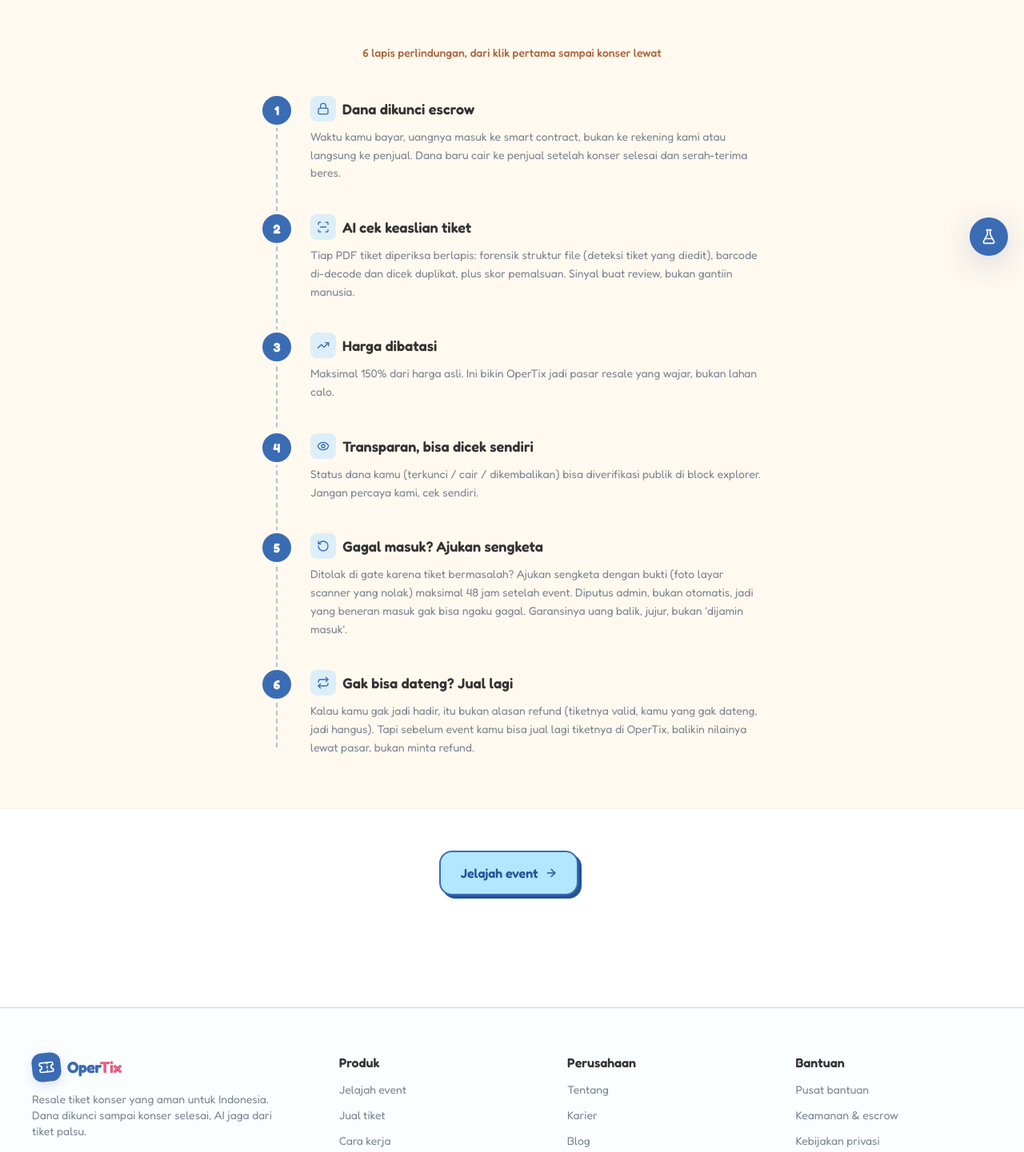
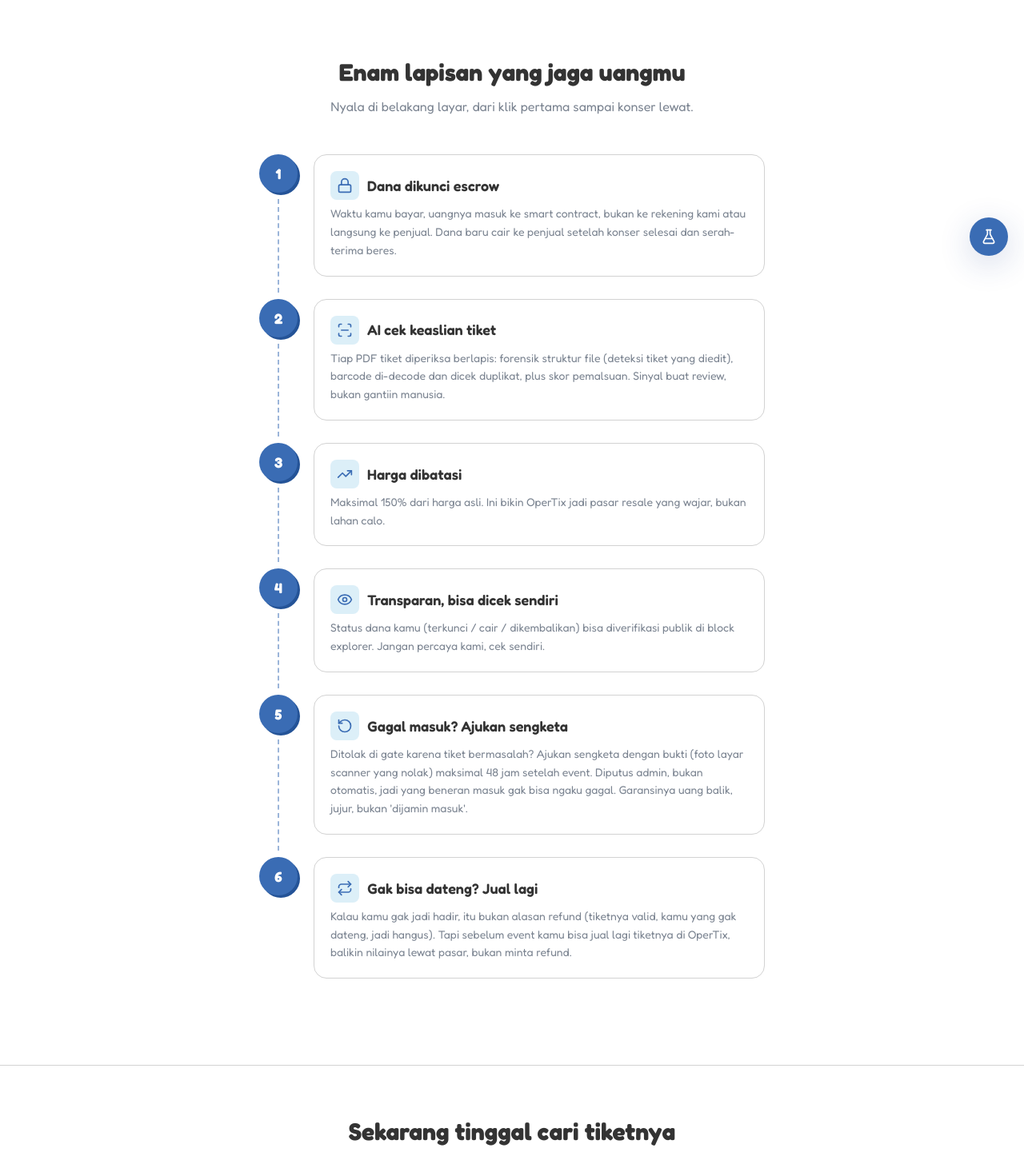
Before and after one commit to Lummy-Ticket/lummy, a Next.js app in the folder web/: page /how-it-works in a window 1280 px wide. Shown: the part 460-1901 px from the top of the page at 80% size. Built offline with nearby package versions, Linux system fonts and the light colour scheme.

Commit message:
feat: enhance event detail and how-it-works pages with improved layout and styling; update HeroSearch suggestions display

```diff
--- a/web/src/app/events/[id]/page.tsx
+++ b/web/src/app/events/[id]/page.tsx
@@ -173,7 +173,8 @@ export default function EventDetailPage() {
 
         {/* Sidebar */}
         <aside className="lg:sticky lg:top-24 h-fit flex flex-col gap-4">
-          <div className="bg-neutral-white rounded-3xl border border-lummy-500 p-6 flex flex-col gap-4">
+          <div className="bg-neutral-white rounded-3xl border border-lummy-500 overflow-hidden">
+            <div className="p-6 flex flex-col gap-4">
               <div className="flex items-center gap-2 text-lummy-500 font-fredoka font-semibold">
                 <Lock className="w-5 h-5" /> Dilindungi escrow
               </div>
@@ -183,10 +184,12 @@ export default function EventDetailPage() {
                 <li className="flex gap-2"><CheckCircle2 className="w-4 h-4 text-lummy-500 shrink-0 mt-0.5" /> Harga dibatasi maksimal {CAP_PCT}% dari harga asli.</li>
               </ul>
             </div>
-          <div className="bg-secondary-cream-light rounded-3xl border border-neutral-light-gray-1 p-6">
-            <div className="text-xs text-neutral-gray mb-1">Harga mulai dari</div>
+            {/* Stub harga: perforasi + cream = kertas tiket */}
+            <div className="px-6 py-4 bg-secondary-cream-light border-t-2 border-dashed border-neutral-light-gray-1">
+              <div className="text-xs text-secondary-brown-dark/80">Harga mulai dari</div>
               <div className="font-fredoka font-bold text-2xl text-neutral-black">{formatIDR(event.fromPrice)}</div>
-            <p className="text-xs text-neutral-gray mt-2">Pilih listing di sebelah untuk beli. Dana langsung masuk escrow.</p>
+              <p className="text-xs text-secondary-brown-dark/70 mt-1">Pilih listing di sebelah untuk beli. Dana langsung masuk escrow.</p>
+            </div>
           </div>
           <NotifyCard event={event} />
         </aside>
--- a/web/src/app/how-it-works/page.tsx
+++ b/web/src/app/how-it-works/page.tsx
@@ -50,39 +50,44 @@ export default function HowItWorks() {
         </div>
       </section>
 
-      {/* Timeline: 6 lapis perlindungan, garis dashed = perforasi tiket, band cream */}
-      <section className="bg-secondary-cream-light border-y border-secondary-cream-soft py-14 lg:py-16">
+      {/* Stepper: enam lapis perlindungan. Node navy hard-shadow + garis dashed nyambung
+          (perforasi tiket), panel putih dengan border tipis di atas latar putih. */}
+      <section className="border-y border-neutral-light-gray-1 py-16 lg:py-20">
         <div className="max-w-2xl mx-auto px-5">
-          <p className="text-center text-sm font-medium text-secondary-brown-dark mb-10">6 lapis perlindungan, dari klik pertama sampai konser lewat</p>
-          <div className="relative">
-            {/* garis vertikal putus-putus */}
-            <div className="absolute left-[21px] top-3 bottom-3 border-l-2 border-dashed border-lummy-500/40" aria-hidden />
-            <div className="flex flex-col gap-9">
-              {sections.map((s, i) => (
-                <div key={s.title} className="relative flex gap-5">
-                  {/* node bernomor */}
-                  <span className="relative z-10 shrink-0 w-11 h-11 rounded-full bg-primary-navy text-white font-fredoka font-bold grid place-items-center border-4 border-secondary-cream-light">
+          <h2 className="text-center font-bold text-2xl md:text-3xl text-neutral-black leading-tight">Enam lapisan yang jaga uangmu</h2>
+          <p className="text-center text-neutral-gray mt-3 mb-12">Nyala di belakang layar, dari klik pertama sampai konser lewat.</p>
+          <div className="flex flex-col">
+            {sections.map((s, i) => (
+              <div key={s.title} className="flex gap-4 sm:gap-5">
+                {/* kolom node + garis nyambung */}
+                <div className="flex flex-col items-center shrink-0">
+                  <span className="relative z-10 w-12 h-12 rounded-full bg-primary-navy text-white font-fredoka font-bold text-lg grid place-items-center shadow-[3px_3px_0px_#245397]">
                     {i + 1}
                   </span>
-                  {/* konten */}
-                  <div className="pt-1 min-w-0">
-                    <div className="flex items-center gap-2">
-                      <span className="w-8 h-8 rounded-lg bg-secondary-blue-soft text-lummy-500 grid place-items-center shrink-0">
-                        <s.Icon className="w-4 h-4" />
-                      </span>
-                      <h3 className="font-fredoka font-semibold text-lg text-neutral-black">{s.title}</h3>
-                    </div>
-                    <p className="text-neutral-gray text-sm mt-2 leading-relaxed">{s.body}</p>
+                  {i < sections.length - 1 && (
+                    <span className="w-0.5 grow my-2 border-l-2 border-dashed border-lummy-500/50" aria-hidden />
+                  )}
+                </div>
+                {/* panel putih */}
+                <div className="flex-1 mb-7 bg-neutral-white rounded-2xl border border-neutral-light-gray-1 p-5">
+                  <div className="flex items-center gap-2.5 mb-1.5">
+                    <span className="w-9 h-9 rounded-lg bg-secondary-blue-soft text-lummy-500 grid place-items-center shrink-0">
+                      <s.Icon className="w-5 h-5" />
+                    </span>
+                    <h3 className="font-fredoka font-semibold text-lg text-neutral-black">{s.title}</h3>
                   </div>
+                  <p className="text-neutral-gray text-sm leading-relaxed">{s.body}</p>
                 </div>
-              ))}
-            </div>
+              </div>
+            ))}
           </div>
         </div>
       </section>
 
-      <section className="max-w-3xl mx-auto px-5 mt-14 text-center">
-        <Link href="/events"><Button.Primary className="flex items-center gap-2 mx-auto">Jelajah event <ArrowRight className="w-4 h-4" /></Button.Primary></Link>
+      <section className="max-w-3xl mx-auto px-5 mt-16 text-center flex flex-col items-center">
+        <h2 className="font-bold text-2xl md:text-3xl text-neutral-black">Sekarang tinggal cari tiketnya</h2>
+        <p className="text-neutral-gray mt-3 mb-6">Ratusan tiket resale terverifikasi, semuanya dijaga escrow.</p>
+        <Link href="/events"><Button.Primary className="flex items-center gap-2">Jelajah event <ArrowRight className="w-4 h-4" /></Button.Primary></Link>
       </section>
     </div>
   );
--- a/web/src/components/home/HeroSearch.tsx
+++ b/web/src/components/home/HeroSearch.tsx
@@ -66,8 +66,8 @@ export function HeroSearch({ quickCats }: { quickCats: string[] }) {
 
         {open && suggestions.length > 0 && (
           <div className="absolute top-full left-0 right-0 mt-2 z-40 rounded-2xl border-2 border-lummy-500 bg-neutral-white shadow-lummy-lg overflow-hidden text-left">
-            <div className="flex items-center gap-1.5 px-4 py-2 text-xs font-medium text-secondary-brown-dark bg-secondary-cream-light">
-              <TrendingUp className="w-3.5 h-3.5" /> {query ? "Hasil pencarian" : "Lagi trending"}
+            <div className="flex items-center gap-1.5 px-4 py-2.5 text-xs font-medium text-neutral-gray border-b border-neutral-light-gray-1">
+              <TrendingUp className="w-3.5 h-3.5 text-lummy-500" /> {query ? "Hasil pencarian" : "Lagi trending"}
             </div>
             {suggestions.map((e) => (
               <Link
```
Lines whose indentation alone changed are shown as unchanged.
